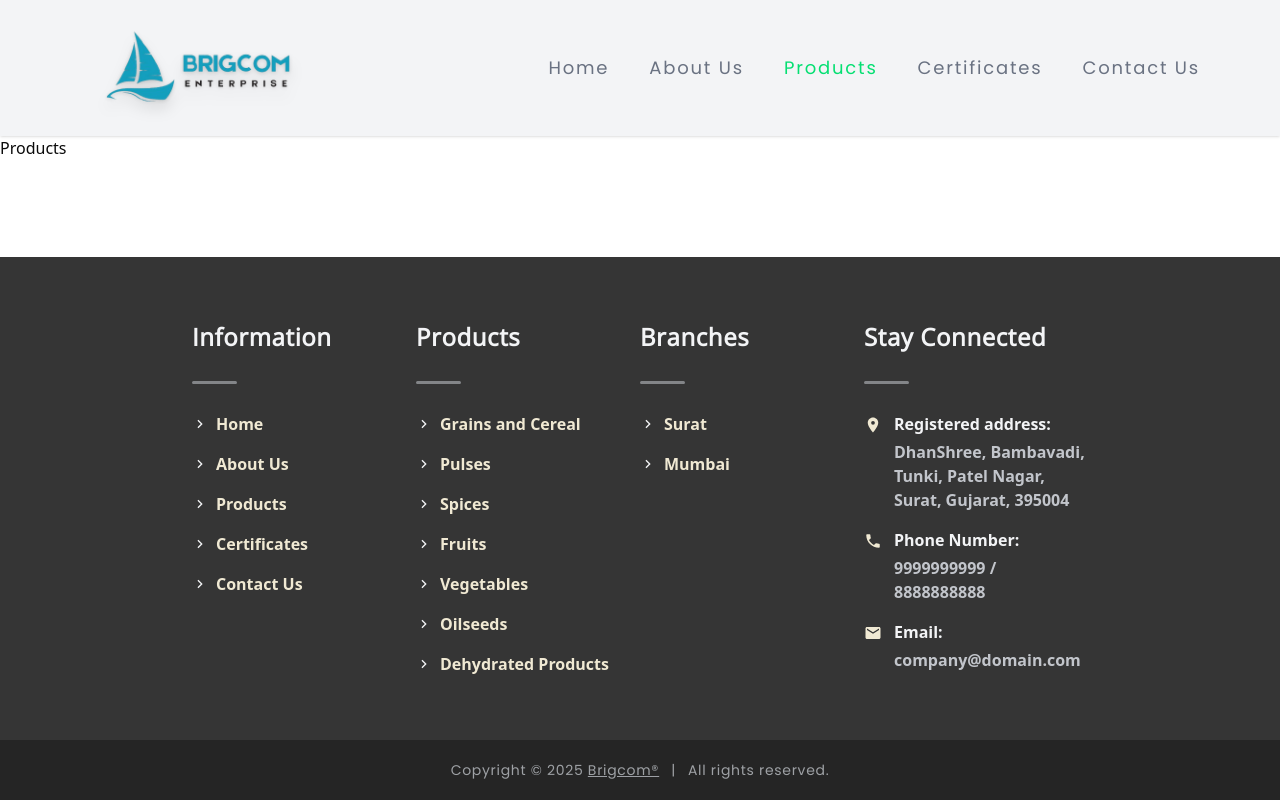
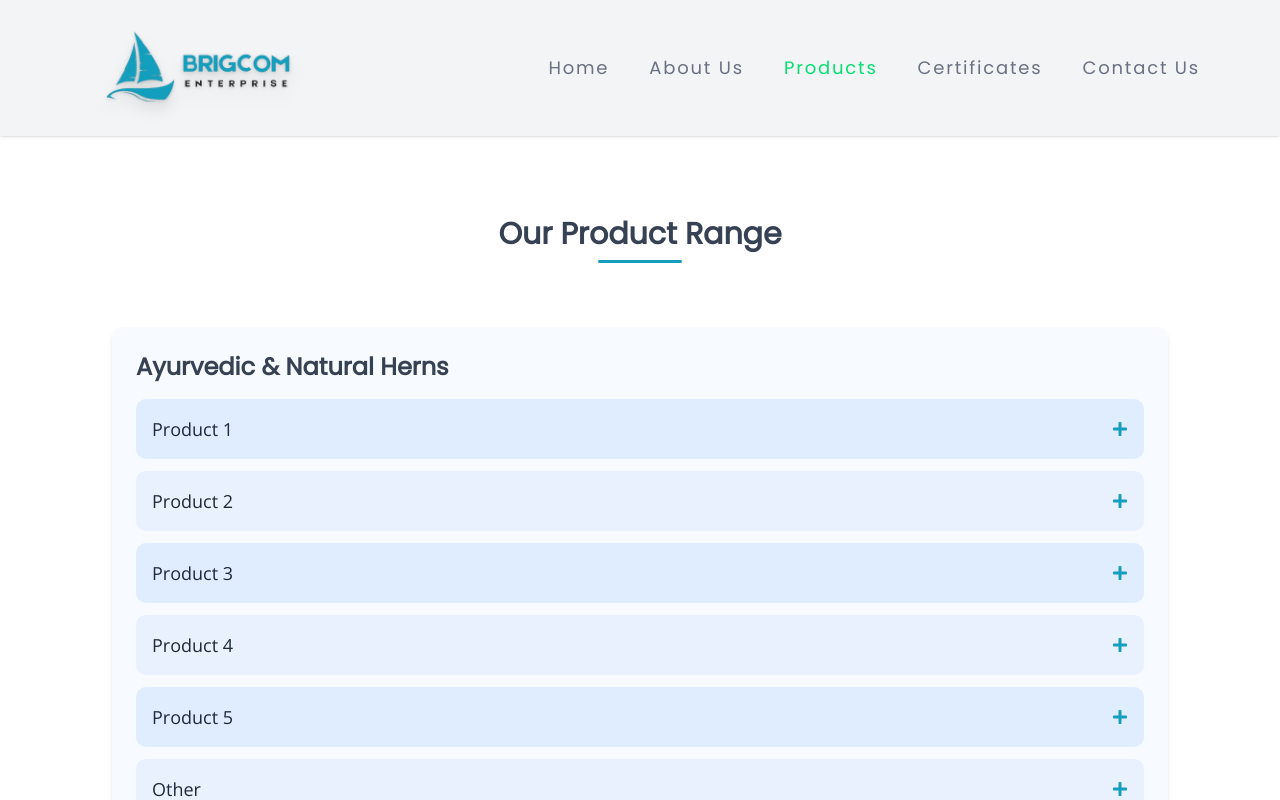
Before and after one commit to deep-sutariya/brigcom, a Next.js app: page /products in a window 1280 px wide. Shown: the top 800 px of the page. Built offline with nearby package versions, Linux system fonts and the light colour scheme.

Commit message:
Develop[products.tsx]: added products

```diff
--- a/src/app/globals.css
+++ b/src/app/globals.css
@@ -12,7 +12,8 @@
   --font-heading: "Robboto Slab", sans-serif;
   --font-details: "Open Sans", sans-serif;
   --col-black: "#252525";
-  --col-offblack: "#353535"
+  --col-offblack: "#353535";
+  --col-main: "#169EBE";
 }
 
 ::selection {
--- a/src/app/products/page.tsx
+++ b/src/app/products/page.tsx
@@ -1,5 +1,82 @@
+"use client";
+import { productsData } from "@/lib/data";
+import { useState } from "react";
+import { FaPlus } from "react-icons/fa";
+import { FaMinus } from "react-icons/fa";
+
 export default function Products() {
+  const [visibleItems, setVisibleItems] = useState<{ [key: string]: boolean }>(
+    {}
+  );
+
+  const toggleVisibility = (productHeading: string, item: string) => {
+    setVisibleItems((prevState) => ({
+      ...prevState,
+      [`${productHeading}-${item}`]: !prevState[`${productHeading}-${item}`],
+    }));
+  };
+
   return (
-    <div>Products</div>
+    <div className="">
+      <div className="w-fit mx-auto mt-20">
+        <div className="font-main text-3xl font-semibold text-gray-700">Our Product Range</div>
+        <div className="mt-2 border-b-3 rounded-full max-w-[30%] mx-auto border-[#169EBE]"></div>
+      </div>
+      <div className="space-y-8 py-16 px-6 lg:px-28 max-w-screen-xl mx-auto">
+        {productsData.map((product) => (
+          <div
+            key={product.heading}
+            className="bg-blue-50/50 p-6 rounded-lg shadow-md"
+          >
+            <div className="font-bold text-lg lg:text-2xl text-gray-700 mb-4 font-main">
+              {product.heading}
+            </div>
+            <div className="space-y-3">
+              {product.items.map((item, index) => (
+                <div
+                  key={item}
+                  className={` p-4 ${
+                    index % 2 === 0 ? "bg-blue-100/80" : "bg-blue-100/50"
+                  } rounded-lg`}
+                >
+                  <div className="flex justify-between items-center">
+                    <div className="lg:text-lg text-gray-800 font-details">
+                      {item}
+                    </div>
+                    <button
+                      className="ml-2 text-[#169EBE] font-semibold hover:text-[#6fcbdf] duration-200 transition-transform cursor-pointer"
+                      onClick={() => toggleVisibility(product.heading, item)}
+                    >
+                      {visibleItems[`${product.heading}-${item}`] ? (
+                        <FaMinus />
+                      ) : (
+                        <FaPlus />
+                      )}
+                    </button>
+                  </div>
+
+                  <div
+                    className={`transition-all duration-500 ease-in-out overflow-hidden ${
+                      visibleItems[`${product.heading}-${item}`]
+                        ? "max-h-40"
+                        : "max-h-0"
+                    }`}
+                  >
+                    {visibleItems[`${product.heading}-${item}`] && (
+                      <div className="mt-4 text-sm text-gray-500 font-details">
+                        <p>
+                          This is the description for {item} in{" "}
+                          {product.heading}. You can add more details here.
+                        </p>
+                      </div>
+                    )}
+                  </div>
+                </div>
+              ))}
+            </div>
+          </div>
+        ))}
+      </div>
+    </div>
   );
-};
+}
--- a/src/lib/data.ts
+++ b/src/lib/data.ts
@@ -19,10 +19,30 @@ export const FooterData = {
         { name: "Surat", link: "/surat" },
         { name: "Mumbai", link: "/mumbai" },
     ],
-    Contact:[
-        {name: "Registered address:", detail: "DhanShree, Bambavadi, Tunki, Patel Nagar, Surat, Gujarat, 395004", type: "address"},
-        {name: "Phone Number:", detail: "9999999999 / 8888888888", type: "phone"},
-        {name: "Email:", detail: "company@domain.com", type: "email"}
+    Contact: [
+        { name: "Registered address:", detail: "DhanShree, Bambavadi, Tunki, Patel Nagar, Surat, Gujarat, 395004", type: "address" },
+        { name: "Phone Number:", detail: "9999999999 / 8888888888", type: "phone" },
+        { name: "Email:", detail: "company@domain.com", type: "email" }
     ]
 
 }
+
+
+export const productsData = [
+    {
+        heading: "Ayurvedic & Natural Herns",
+        items: ["Product 1", "Product 2", "Product 3", "Product 4", "Product 5", "Other"]
+    },
+    {
+        heading: "Spices & Seasonings",
+        items: ["Product 1", "Product 2", "Product 3", "Product 4", "Product 5", "Other"]
+    },
+    {
+        heading: "Oil Seeds",
+        items: ["Product 1", "Product 2", "Product 3", "Product 4", "Product 5", "Other"]
+    },
+    {
+        heading: "Frozen & IQF",
+        items: ["Product 1", "Product 2", "Product 3", "Product 4", "Product 5", "Other"]
+    },
+];
```
